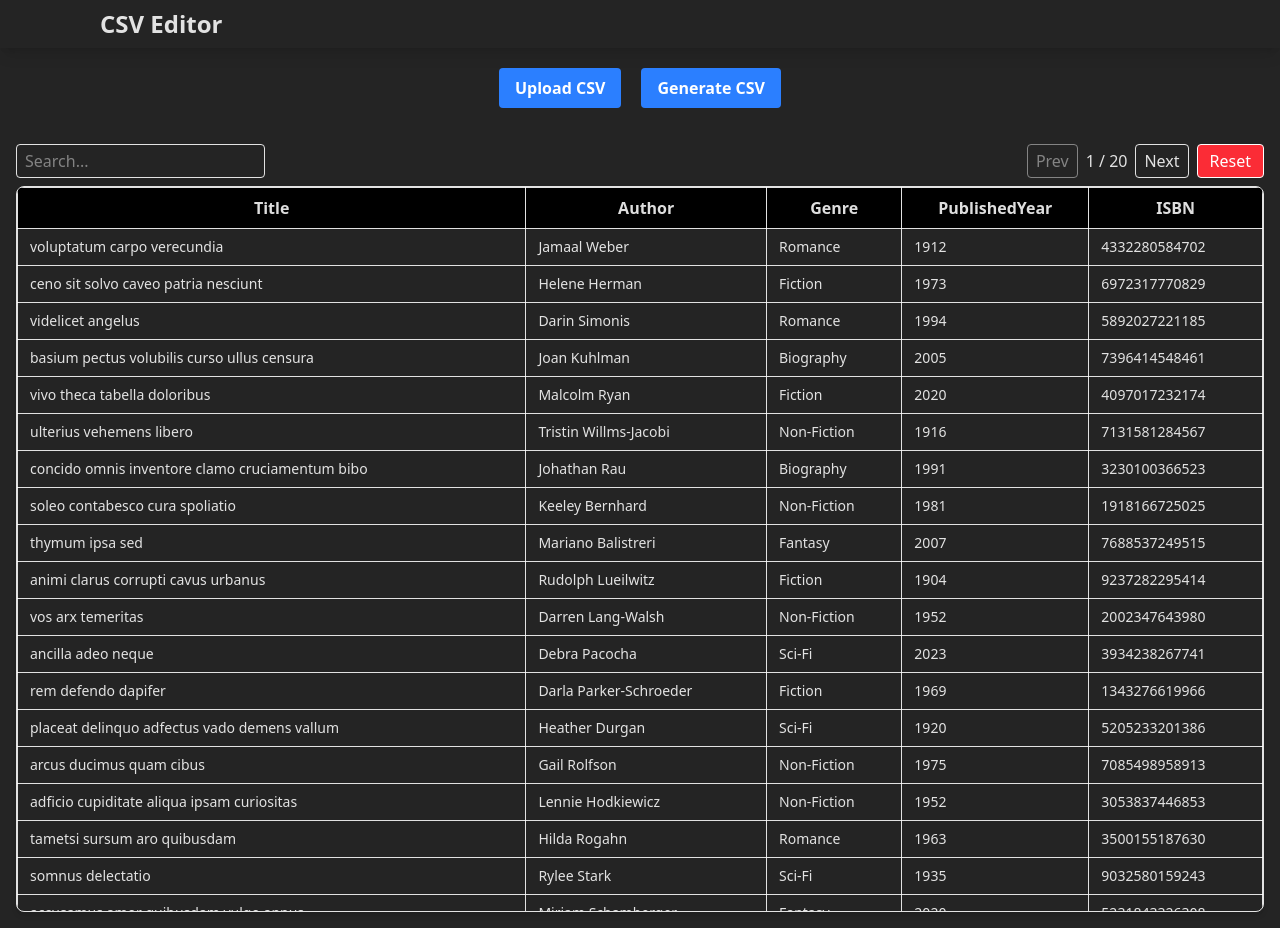
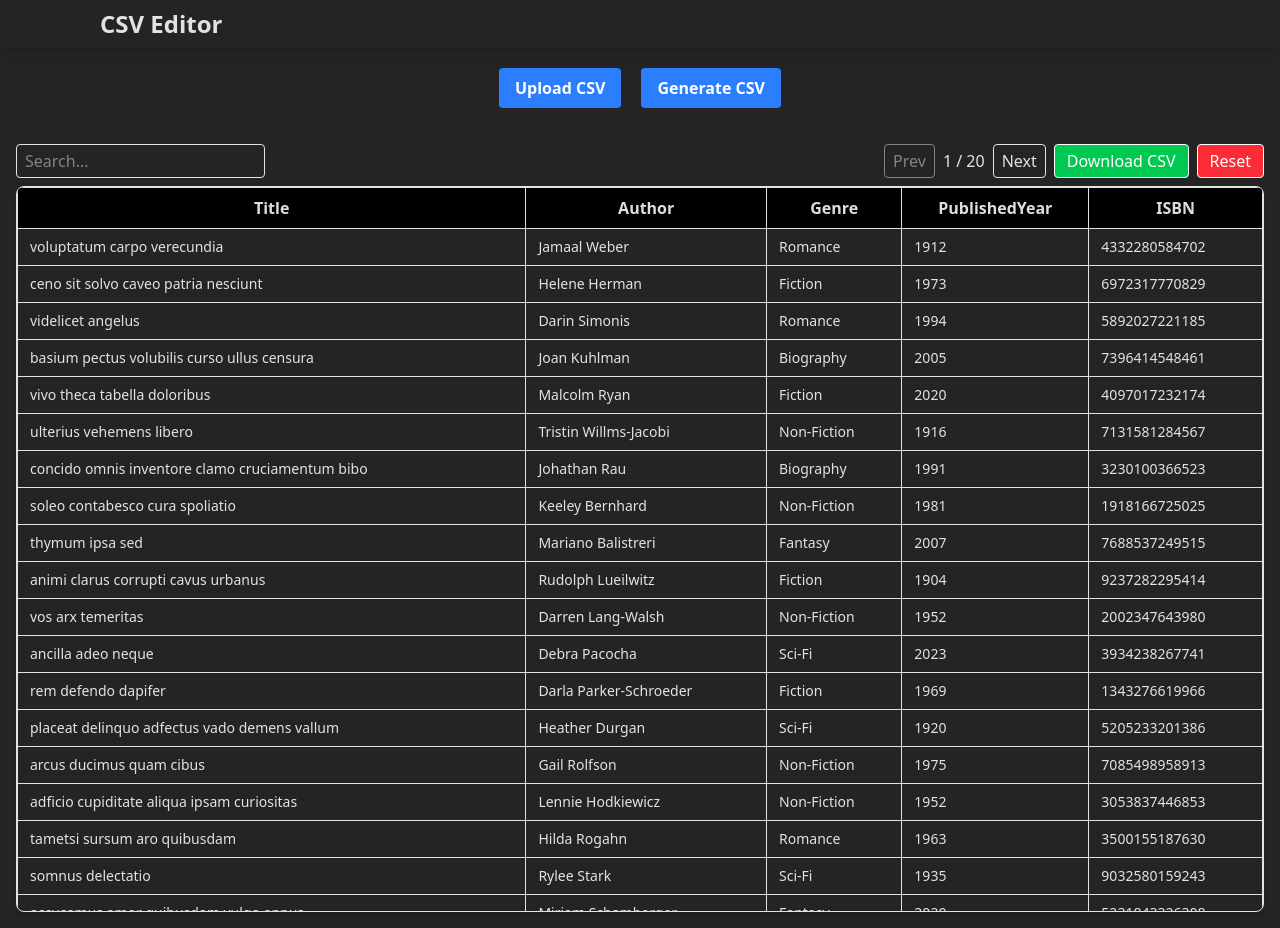
Before and after one commit to Abijith1997/csv-editor, a React (Vite) app: page / in a window 1280 px wide. Both pictures are taken after a click on the button "Generate CSV". Built offline with nearby package versions, Linux system fonts and the light colour scheme.

Commit message:
Download functionality added

```diff
--- /dev/null
+++ b/src/components/buttons/DownloadButton.tsx
@@ -0,0 +1,30 @@
+import { convertToCSV } from "../../functions/ConvertToCSV";
+import { useAppSelector } from "../../store/hooks";
+
+export const DownloadCSVButton = () => {
+  const rows = useAppSelector((state) => state.books.rows);
+
+  const handleDownload = () => {
+    if (rows.length === 0) return;
+
+    const csvContent = convertToCSV(rows);
+    const blob = new Blob([csvContent], { type: "text/csv;charset=utf-8;" });
+    const url = URL.createObjectURL(blob);
+
+    const link = document.createElement("a");
+    link.href = url;
+    link.setAttribute("download", "books.csv");
+    document.body.appendChild(link);
+    link.click();
+    document.body.removeChild(link);
+  };
+
+  return (
+    <button
+      onClick={handleDownload}
+      className="px-3 py-1 border rounded bg-green-500 text-white hover:bg-green-600"
+    >
+      Download CSV
+    </button>
+  );
+};
--- a/src/components/tableComponents/CSVToolbar.tsx
+++ b/src/components/tableComponents/CSVToolbar.tsx
@@ -1,5 +1,6 @@
 import { resetBooks } from "../../slice/fakerSlice";
 import { useAppDispatch } from "../../store/hooks";
+import { DownloadCSVButton } from "../buttons/DownloadButton";
 
 interface Props {
   filterText: string;
@@ -55,6 +56,8 @@ export const CSVToolbar = ({
           Next
         </button>
 
+        <DownloadCSVButton />
+
         {/* 🔄 Reset */}
         <button
           className="px-3 py-1 border rounded bg-red-500 text-white hover:bg-red-600"
--- /dev/null
+++ b/src/functions/ConvertToCSV.ts
@@ -0,0 +1,17 @@
+import type { BookRow } from "../types/types";
+
+export const convertToCSV = (rows: BookRow[]): string => {
+  if (rows.length === 0) return "";
+
+  const headers = Object.keys(rows[0]);
+  const csv = [
+    headers.join(","), // header row
+    ...rows.map((row) =>
+      headers
+        .map((h) => `"${String(row[h as keyof BookRow]).replace(/"/g, '""')}"`)
+        .join(",")
+    ),
+  ].join("\n");
+
+  return csv;
+};
```
